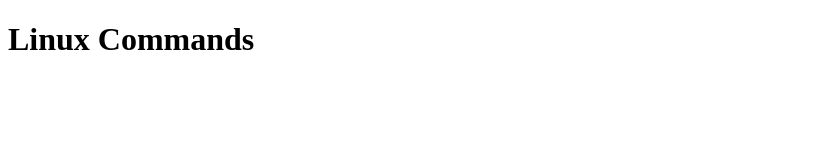
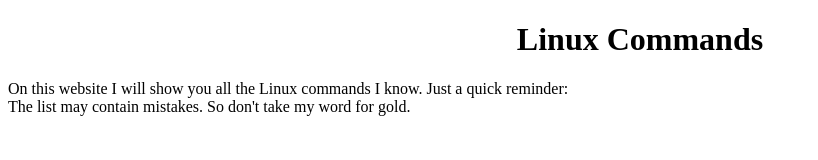
Before and after one commit to Luxxinator1/linux_commands, a plain HTML site: page index.html in a window 1280 px wide. Shown: the whole page, without its empty margins (0-818 px from the left). Drawn offline with Linux system fonts and the light colour scheme.

Commit message:
Add basic stuff e.g. heading and text

```diff
--- a/css/style.css
+++ b/css/style.css
@@ -0,0 +1,3 @@
+.headings {
+    text-align: center;
+}
--- a/index.html
+++ b/index.html
@@ -7,6 +7,9 @@
     <link rel="stylesheet" href="./css/style.css">
 </head>
 <body>
-    <h1>Linux Commands</h1>
+    <div class="headings">
+        <h1>Linux Commands</h1>
+    </div>
+    <p>On this website I will show you all the Linux commands I know. Just a quick reminder:<br> The list may contain mistakes. So don't take my word for gold.</p>
 </body>
 </html>
```
